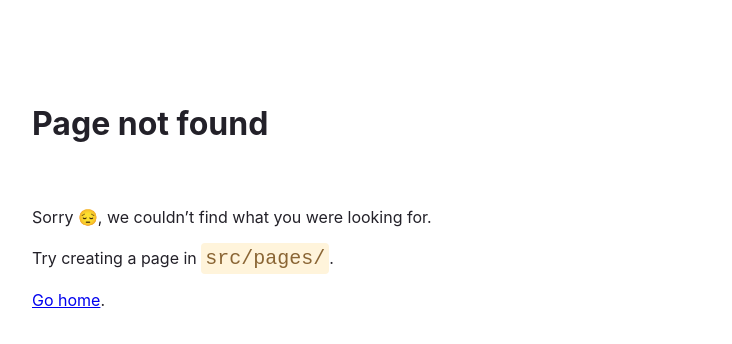
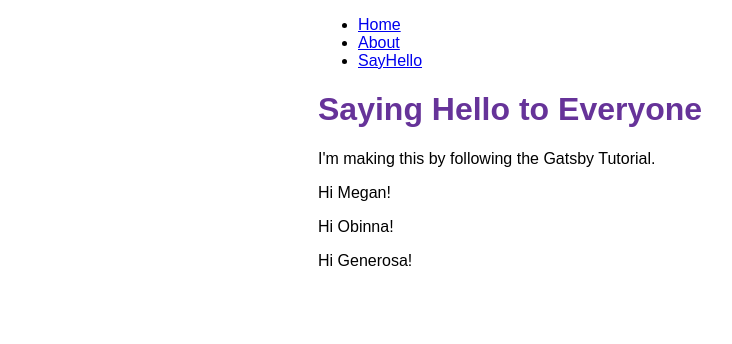
Before and after one commit to kentaro-maker/my-gatsby-site, a Gatsby site: page /say-hello in a window 1280 px wide. Before the commit this address had no page. Shown: the whole page, without its empty margins (72-804 px from the left). Built offline with nearby package versions, Linux system fonts and the light colour scheme; Gatsby itself is replaced by a stand-in of ours.

Commit message:
Finished Gatsby Tutorial Part 2

```diff
--- /dev/null
+++ b/gatsby-env.d.ts
@@ -0,0 +1,2 @@
+declare module '*.css';
+declare module '*.scss';
--- a/package.json
+++ b/package.json
@@ -8,7 +8,7 @@
     "gatsby"
   ],
   "scripts": {
-    "develop": "gatsby develop",
+    "develop": "gatsby develop -p 4000",
     "start": "gatsby develop",
     "build": "gatsby build",
     "serve": "gatsby serve",
--- /dev/null
+++ b/src/components/greeting.tsx
@@ -0,0 +1,13 @@
+import * as React from "react"
+
+type Props = {
+  name: string
+}
+
+const Greeting = (props: Props) => {
+  return (
+    <p>Hi {props.name}!</p>
+  )
+}
+
+export default Greeting
--- /dev/null
+++ b/src/layouts/layout.module.css
@@ -0,0 +1,20 @@
+.container {
+  margin: auto;
+  max-width: 500px;
+  font-family: sans-serif;
+}
+
+.heading {
+  color: rebeccapurple;
+}
+.nav-links {
+  display: flex;
+  list-style: none;
+  padding-left: 0;
+}
+.nav-link-item {
+  padding-right: 2rem;
+}
+.nav-link-text {
+  color: black;
+}
--- /dev/null
+++ b/src/layouts/layout.tsx
@@ -0,0 +1,45 @@
+import * as React from 'react'
+import { Link } from 'gatsby'
+import {
+  container,
+  heading,
+  navLinks,
+  navLinkItem,
+  navLinkText
+} from './layout.module.css'
+
+type LayoutProps =  {
+  pageTitle: string
+}
+
+const Layout = ({ pageTitle, children }: React.PropsWithChildren<LayoutProps>) => {
+  return (
+    <div className={container}>
+      <nav>
+        <ul className={navLinks}>
+          <li className={navLinkItem}>
+            <Link to="/" className={navLinkText}>
+              Home
+            </Link>
+          </li>
+          <li className={navLinkItem}>
+            <Link to="/about" className={navLinkText}>
+              About
+            </Link>
+          </li>
+          <li className={navLinkItem}>
+            <Link to="/say-hello" className={navLinkText}>
+              SayHello
+            </Link>
+          </li>
+        </ul>
+      </nav>
+      <main>
+        <h1 className={heading}>{pageTitle}</h1>
+        {children}
+      </main>
+    </div>
+  )
+}
+
+export default Layout
--- /dev/null
+++ b/src/pages/say-hello.tsx
@@ -0,0 +1,23 @@
+// Step 1: Import React
+import type { HeadFC, PageProps } from 'gatsby'
+import * as React from 'react'
+
+import Greeting from '../components/greeting'
+import Layout from '../layouts/layout'
+
+const SayHello: React.FC<PageProps> = () => {
+  return (
+    <main>
+      <Layout pageTitle="Saying Hello to Everyone">
+        <p>I'm making this by following the Gatsby Tutorial.</p>
+        <Greeting name="Megan" />
+        <Greeting name="Obinna" />
+        <Greeting name="Generosa" />
+      </Layout>
+    </main>
+  )
+}
+
+export default SayHello
+
+export const Head: HeadFC = () => <title>SayHello</title>
--- a/tsconfig.json
+++ b/tsconfig.json
@@ -98,5 +98,6 @@
     // "skipDefaultLibCheck": true,                      /* Skip type checking .d.ts files that are included with TypeScript. */
     "skipLibCheck": true                                 /* Skip type checking all .d.ts files. */
   },
-  "include": ["./src/**/*", "./gatsby-node.ts", "./gatsby-config.ts", "./plugins/**/*"]
+  "include": ["./gatsby-env.d.ts",
+    "./src/**/*", "./gatsby-node.ts", "./gatsby-config.ts", "./plugins/**/*"]
 }
```
Also changed, not shown: src/pages/about.tsx (added, +18 -0 lines), src/pages/index.tsx (+7 -1 lines), 1 other file.
